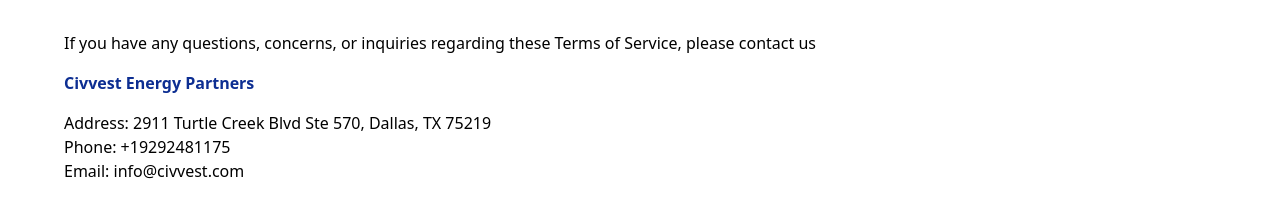
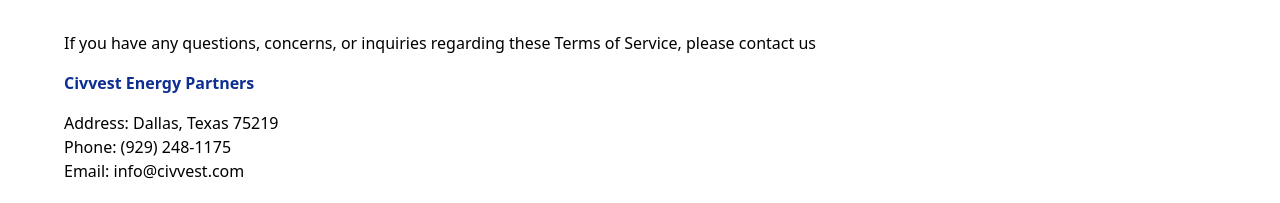
Before and after one commit to frankkdesmondd/civvest, a React (Vite) app in the folder frontend/: page /terms-and-services in a window 1280 px wide. Shown: the part 2195-2398 px from the top of the page. Built offline with nearby package versions, Linux system fonts and the light colour scheme; no server answers.

Commit message:
Update TermsServices.tsx

```diff
--- a/frontend/src/pages/TermsServices.tsx
+++ b/frontend/src/pages/TermsServices.tsx
@@ -118,8 +118,8 @@
           <p className='flex flex-wrap'>If you have any questions, concerns, or inquiries regarding these Terms of Service, please contact us</p>
           <p className='flex font-bold text-[#0d2e92]'>Civvest Energy Partners</p>
           <div className=''>
-            <p>Address: 2911 Turtle Creek Blvd Ste 570, Dallas, TX 75219</p>
-            <p>Phone: +19292481175</p>
+            <p>Address: Dallas, Texas 75219</p>
+            <p>Phone: (929) 248-1175</p>
             <p>Email: info@civvest.com</p>
           </div>
           <p>Thank you for using civvest.com and agreeing to our Terms of Service.</p>
```
